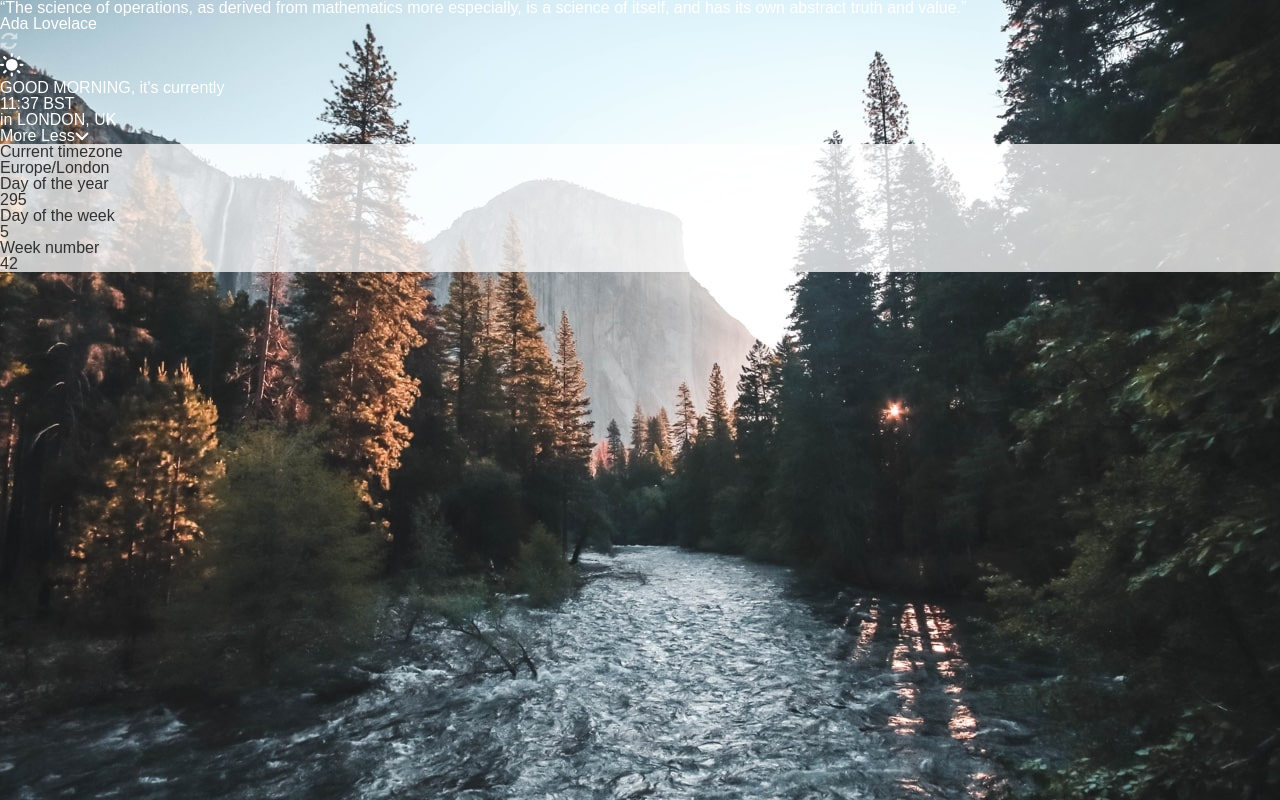
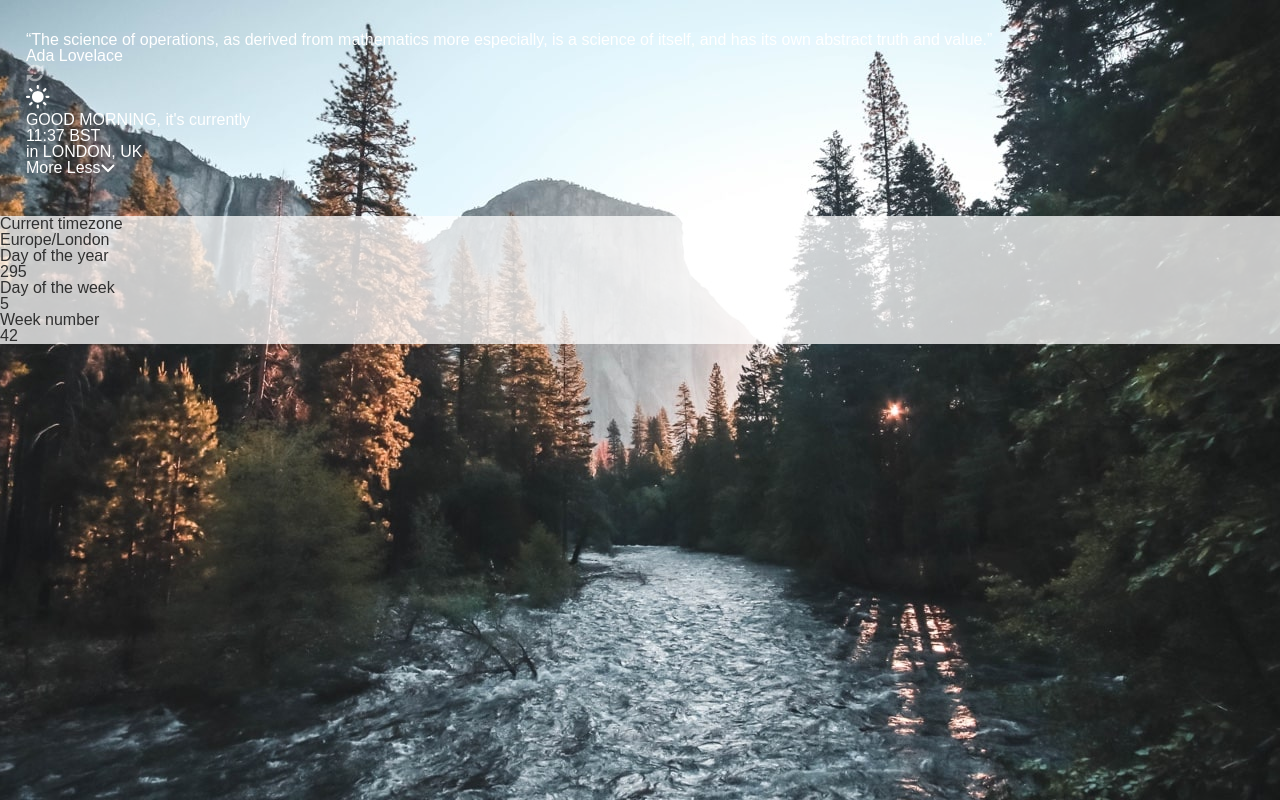
Before and after one commit to baglana/clock-app, a React (Vite) app: page / in a window 1280 px wide. Built offline with nearby package versions, Linux system fonts and the light colour scheme.

Commit message:
Add container with padding

```diff
--- a/src/App.css
+++ b/src/App.css
@@ -16,8 +16,12 @@
 
   color: var(--text-color);
   font-family: var(--fonts);
-  min-height: 100vh;
+  min-height: 100svh;
   background: no-repeat center/cover var(--bg-image);
+}
+
+.container {
+  padding: 2rem 1.6rem 2.5rem 1.62rem;
 }
 
 .footer {
--- a/src/App.tsx
+++ b/src/App.tsx
@@ -1,5 +1,5 @@
-import './App.css'
-import Quote from './components/Quote'
+import "./App.css";
+import Quote from "./components/Quote";
 import StatusMessage from "./components/StatusMessage.tsx";
 import MoreLessButton from "./components/MoreLessButton.tsx";
 import Footer from "./components/Footer.tsx";
@@ -7,14 +7,16 @@ import Footer from "./components/Footer.tsx";
 function App() {
   return (
     <>
-      <Quote/>
+      <div className="container">
+        <Quote />
 
-      <StatusMessage/>
+        <StatusMessage />
 
-      <MoreLessButton/>
-      <Footer/>
+        <MoreLessButton />
+      </div>
+      <Footer />
     </>
-  )
+  );
 }
 
-export default App
+export default App;
```
